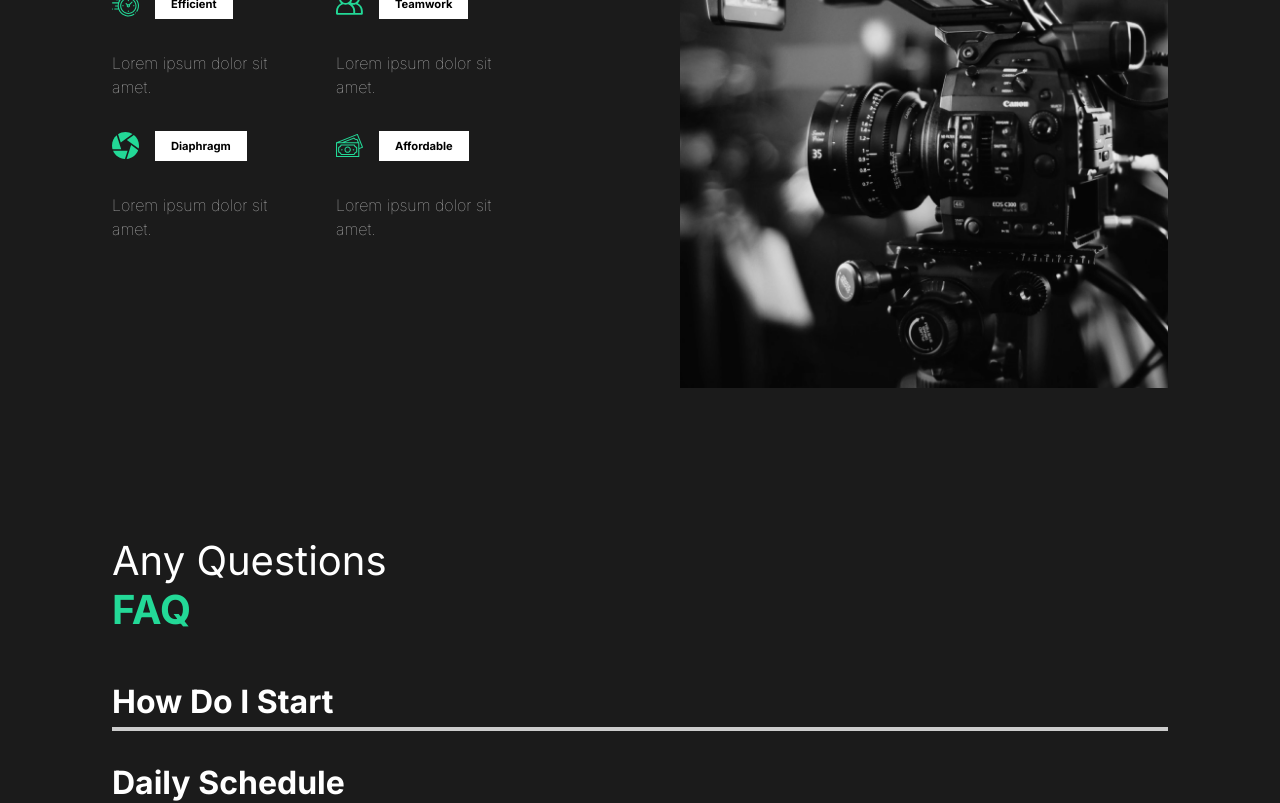
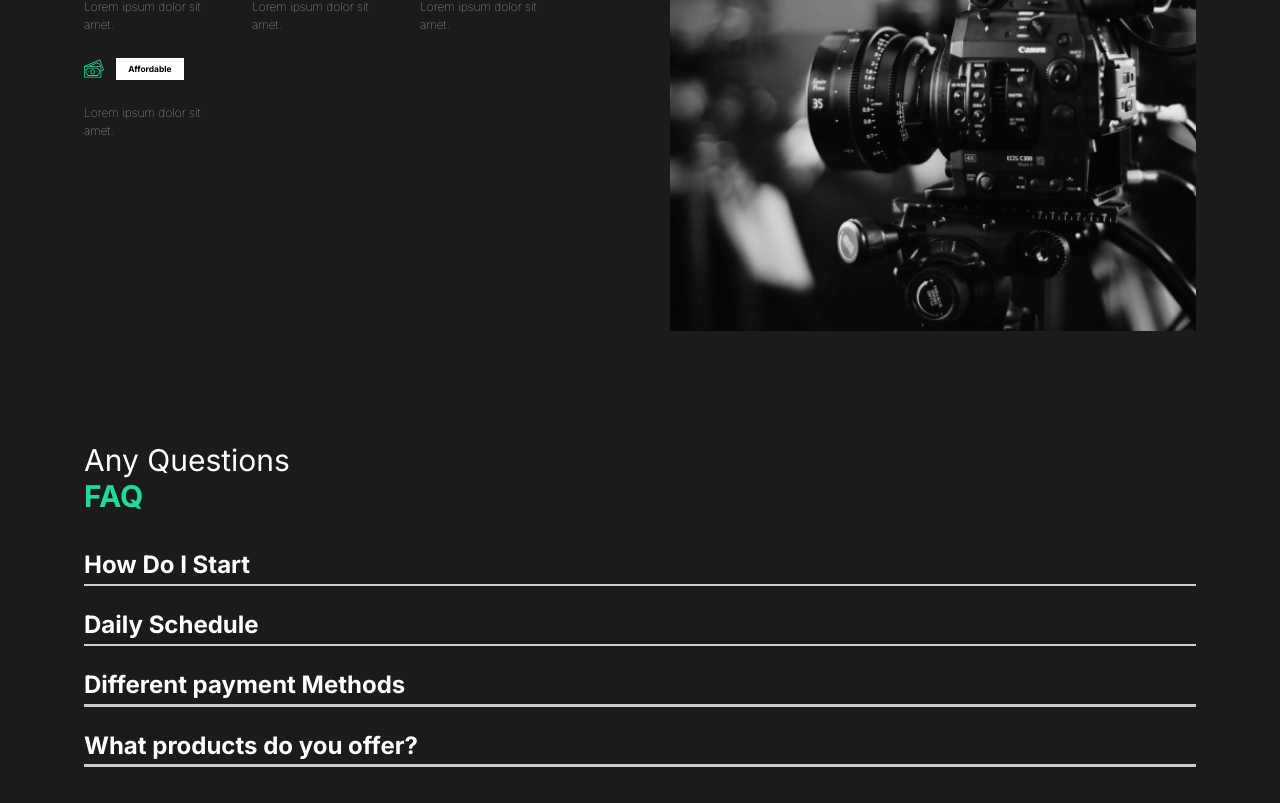
Before and after one commit to Fayorr/capture-portfolio, a React (Vite) app: page / in a window 1280 px wide. Shown: the part 1200-2003 px from the top of the page. Built offline with nearby package versions, Linux system fonts and the light colour scheme.

Commit message:
Scroll to top

```diff
--- a/src/components/FaqSection.jsx
+++ b/src/components/FaqSection.jsx
@@ -11,7 +11,7 @@ const FaqSection = () => {
     }
 
   const [scope, animate] = useAnimate();
-  const isInView = useInView(scope, { amount: 0.45 });
+  const isInView = useInView(scope, { amount: 0.45, once: true });
 
   useEffect(() => {
     if (isInView) {
@@ -79,6 +79,9 @@ const FaqSection = () => {
     .hide{
         display: none;
     }
+    @media (max-width: 768px) {
+    padding: 5rem 3.5rem;
+  }
  `;
 const Question = styled.div`
     padding: 1rem 0rem;
--- a/src/components/GlobalStyle.jsx
+++ b/src/components/GlobalStyle.jsx
@@ -5,6 +5,11 @@ const GlobalStyle = createGlobalStyle`
         margin: 0;
         padding: 0;
         box-sizing: border-box;
+    }
+    html{
+        @media (max-width: 1500px){
+            font-size: 75%;
+        }
     }
     body{
         background: #1b1b1b;
@@ -49,8 +54,6 @@ const GlobalStyle = createGlobalStyle`
         font-size: 1rem;
         line-height: 150%;
     }
-
-
-`
+`;
 
 export default GlobalStyle;
--- a/src/styles.jsx
+++ b/src/styles.jsx
@@ -9,13 +9,18 @@ export const Layout = styled(motion.div)`
     padding: 5rem 7rem;
     position: relative;
     color: white;
+    @media (max-width: 768px) {
+    flex-direction: column;
+  }
 `;
 export const Description = styled.div`
     flex: 1;
     padding-right: 5rem;
     font-weight: lighter;
     z-index: 2;
+    @media (max-width: 768px) {
 
+  }
 `;
 export const Image = styled.div`
     z-index: 2;
```
